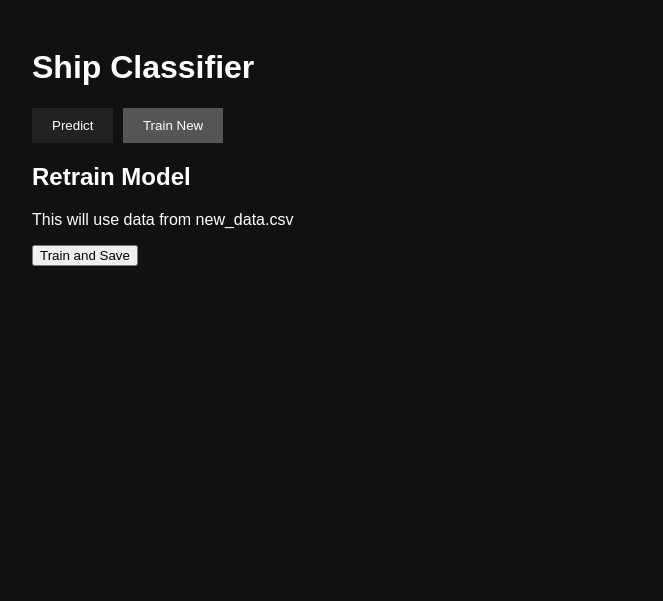
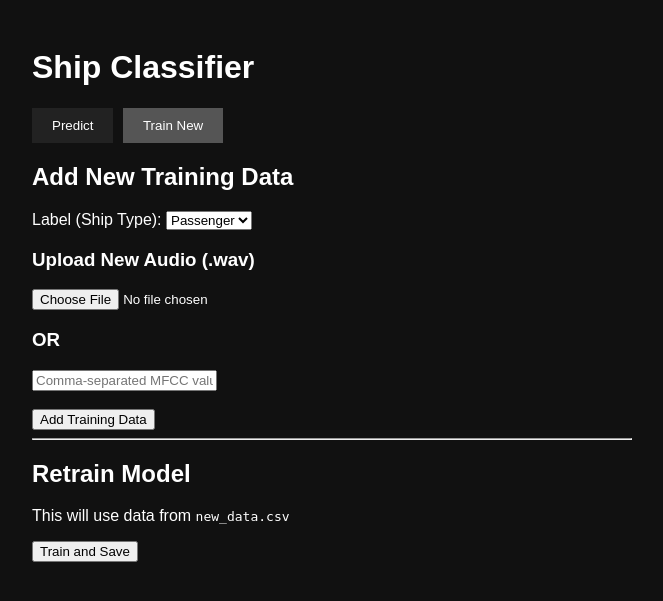
Before and after one commit to Prakhar070105/Ship_Classifier, a Flask app: page / in a window 1280 px wide, after a click on "Train New". Shown: the top 601 px of the page, without its empty margins (308-971 px from the left). Run offline with Flask 3, Linux system fonts and the light colour scheme.

Commit message:
Update ship classifier: new label dropdown and improved training logic

```diff
--- a/app.py
+++ b/app.py
@@ -1,4 +1,4 @@
-from flask import Flask, render_template, request, redirect, url_for, flash
+from flask import Flask, render_template, request, flash
 import numpy as np
 import os
 import librosa
@@ -10,20 +10,20 @@ app.secret_key = 'ship_secret'
 
 model_path = 'trained_model.joblib'
 
-# Load model initially
 def load_model():
     return joblib.load(model_path)
 
 @app.route('/', methods=['GET', 'POST'])
 def index():
     prediction = None
+
     if request.method == 'POST':
         model = load_model()
 
         if 'predict_btn' in request.form:
             if 'audio_file' in request.files and request.files['audio_file'].filename != '':
                 audio = request.files['audio_file']
-                audio_path = os.path.join("temp.wav")
+                audio_path = "temp.wav"
                 audio.save(audio_path)
 
                 features = extract_features(audio_path)
@@ -43,12 +43,39 @@ def index():
                 except:
                     flash("Invalid manual input", "danger")
 
+        elif 'add_train_btn' in request.form:
+            label = request.form.get('label')
+
+            if 'new_audio' in request.files and request.files['new_audio'].filename != '':
+                audio = request.files['new_audio']
+                audio_path = "temp_train.wav"
+                audio.save(audio_path)
+
+                features = extract_features(audio_path)
+                os.remove(audio_path)
+
+                if features is not None:
+                    append_training_data(features, label)
+                    flash("Audio file features saved!", "success")
+                else:
+                    flash("Failed to extract features from audio.", "danger")
+
+            elif request.form.get('manual_mfcc'):
+                try:
+                    mfcc_values = list(map(float, request.form['manual_mfcc'].strip().split(',')))
+                    append_training_data(mfcc_values, label)
+                    flash("Manual MFCC values saved!", "success")
+                except:
+                    flash("Invalid MFCC values.", "danger")
+            else:
+                flash("Please upload a file or enter MFCC values.", "warning")
+
         elif 'train_btn' in request.form:
             success = retrain_model()
             if success:
                 flash("Model retrained successfully!", "success")
             else:
-                flash("Training failed. Check logs or data.", "danger")
+                flash("Training failed. Check if data exists in new_data.csv", "danger")
 
     return render_template('index.html', prediction=prediction)
 
--- a/new_data.csv
+++ b/new_data.csv
@@ -1,2 +1,2 @@
-mfcc_0,mfcc_1,mfcc_2,mfcc_3,mfcc_4,mfcc_5,mfcc_6,mfcc_7,mfcc_8,mfcc_9,mfcc_10,mfcc_11,mfcc_12,label
--427.31317,112.402626,0.6659859,29.319479,-11.423854,22.844906,-0.19571427,29.437992,-10.335562,15.615675,-10.656807,18.511559,2.5038352,Passengership
+
+-450.79803,118.070854,8.104792,28.964186,14.299749,17.146988,5.6387963,18.707071,10.745696,15.960883,1.495095,9.203392,7.2938924,Cargo
--- a/templates/index.html
+++ b/templates/index.html
@@ -9,18 +9,19 @@
     <div class="container">
         <h1>Ship Classifier</h1>
         <div class="tabs">
-            <button class="tab-button" onclick="switchTab('predict')">Predict</button>
-            <button class="tab-button" onclick="switchTab('train')">Train New</button>
+            <button class="tab-button active" onclick="switchTab(event, 'predict')">Predict</button>
+            <button class="tab-button" onclick="switchTab(event, 'train')">Train New</button>
         </div>
 
         {% with messages = get_flashed_messages(with_categories=true) %}
-          {% if messages %}
+        {% if messages %}
             {% for category, message in messages %}
-              <div class="alert {{ category }}">{{ message }}</div>
+                <div class="alert {{ category }}">{{ message }}</div>
             {% endfor %}
-          {% endif %}
+        {% endif %}
         {% endwith %}
 
+        <!-- Predict Tab -->
         <div id="predict" class="tab-content active">
             <form method="POST" enctype="multipart/form-data">
                 <h2>Upload Audio</h2>
@@ -38,23 +39,50 @@
             {% endif %}
         </div>
 
+        <!-- Train Tab -->
         <div id="train" class="tab-content">
+            <form method="POST" enctype="multipart/form-data">
+                <h2>Add New Training Data</h2>
+
+                <label for="label">Label (Ship Type):</label>
+                <select name="label" required>
+                    <option value="Passenger">Passenger</option>
+                    <option value="Tug">Tug</option>
+                    <option value="Tanker">Tanker</option>
+                    <option value="Cargo">Cargo</option>
+                </select>
+
+                <h3>Upload New Audio (.wav)</h3>
+                <input type="file" name="new_audio">
+
+                <h3>OR</h3>
+                <input type="text" name="manual_mfcc" placeholder="Comma-separated MFCC values">
+
+                <br><br>
+                <button type="submit" name="add_train_btn">Add Training Data</button>
+            </form>
+
+            <hr>
+
             <form method="POST">
                 <h2>Retrain Model</h2>
-                <p>This will use data from new_data.csv</p>
+                <p>This will use data from <code>new_data.csv</code></p>
                 <button type="submit" name="train_btn">Train and Save</button>
             </form>
         </div>
     </div>
 
 <script>
-function switchTab(tabName) {
-    var contents = document.querySelectorAll('.tab-content');
-    var buttons = document.querySelectorAll('.tab-button');
+function switchTab(evt, tabName) {
+    var i, contents, buttons;
+    contents = document.querySelectorAll('.tab-content');
+    buttons = document.querySelectorAll('.tab-button');
+
     contents.forEach(c => c.classList.remove('active'));
     buttons.forEach(b => b.classList.remove('active'));
+
     document.getElementById(tabName).classList.add('active');
-    event.target.classList.add('active');
+    evt.target.classList.add('active');
 }
 </script>
 </body>
--- a/utils.py
+++ b/utils.py
@@ -14,31 +14,85 @@ def extract_features(file_path, n_mfcc=13):
         mfccs = librosa.feature.mfcc(y=y, sr=sr, n_mfcc=n_mfcc)
         return np.mean(mfccs.T, axis=0)
     except Exception as e:
-        print(f"Feature extraction error: {e}")
+        print(f"[ERROR] Feature extraction failed: {e}")
         return None
 
 def append_training_data(features, label):
     row = list(features) + [label]
     header = [f"mfcc_{i}" for i in range(len(features))] + ["label"]
-    df = pd.DataFrame([row], columns=header)
+    new_df = pd.DataFrame([row], columns=header)
 
     if not os.path.exists(FEATURES_FILE):
-        df.to_csv(FEATURES_FILE, index=False)
+        new_df.to_csv(FEATURES_FILE, index=False)
     else:
-        df.to_csv(FEATURES_FILE, mode='a', header=False, index=False)
+        try:
+            existing_df = pd.read_csv(FEATURES_FILE, nrows=1)
+            if list(existing_df.columns) != header:
+                print("[WARNING] Column mismatch. Appending anyway.")
+        except Exception as e:
+            print(f"[ERROR] Could not validate existing CSV: {e}")
+        new_df.to_csv(FEATURES_FILE, mode='a', header=False, index=False)
 
 def retrain_model():
     if not os.path.exists(FEATURES_FILE):
+        print("[INFO] No data file found for retraining.")
         return False
 
-    df = pd.read_csv(FEATURES_FILE)
-    if df.empty or "label" not in df.columns:
+    try:
+        df = pd.read_csv(FEATURES_FILE)
+        if df.empty or "label" not in df.columns:
+            print("[INFO] Data file is empty or missing 'label' column.")
+            return False
+
+        X = df.drop("label", axis=1).values
+        y = df["label"].values
+
+        clf = RandomForestClassifier(n_estimators=100, random_state=42)
+        clf.fit(X, y)
+        joblib.dump(clf, MODEL_FILE)
+        print("[SUCCESS] Model retrained and saved.")
+        return True
+    except Exception as e:
+        print(f"[ERROR] Model retraining failed: {e}")
         return False
 
-    X = df.drop("label", axis=1).values
-    y = df["label"].values
 
-    clf = RandomForestClassifier(n_estimators=100, random_state=42)
-    clf.fit(X, y)
-    joblib.dump(clf, MODEL_FILE)
-    return True
+
+def append_training_data(features, label):
+    row = list(features) + [label]
+    header = [f"mfcc_{i}" for i in range(len(features))] + ["label"]
+    new_df = pd.DataFrame([row], columns=header)
+
+    if not os.path.exists(FEATURES_FILE):
+        new_df.to_csv(FEATURES_FILE, index=False)
+    else:
+        try:
+            existing_df = pd.read_csv(FEATURES_FILE, nrows=1)
+            if list(existing_df.columns) != header:
+                print("[WARNING] Column mismatch. Appending anyway.")
+        except Exception as e:
+            print(f"[ERROR] Could not validate existing CSV: {e}")
+        new_df.to_csv(FEATURES_FILE, mode='a', header=False, index=False)
+
+def retrain_model():
+    if not os.path.exists(FEATURES_FILE):
+        print("[INFO] No data file found for retraining.")
+        return False
+
+    try:
+        df = pd.read_csv(FEATURES_FILE)
+        if df.empty or "label" not in df.columns:
+            print("[INFO] Data file is empty or missing 'label' column.")
+            return False
+
+        X = df.drop("label", axis=1).values
+        y = df["label"].values
+
+        clf = RandomForestClassifier(n_estimators=100, random_state=42)
+        clf.fit(X, y)
+        joblib.dump(clf, MODEL_FILE)
+        print("[SUCCESS] Model retrained and saved.")
+        return True
+    except Exception as e:
+        print(f"[ERROR] Model retraining failed: {e}")
+        return False
```
